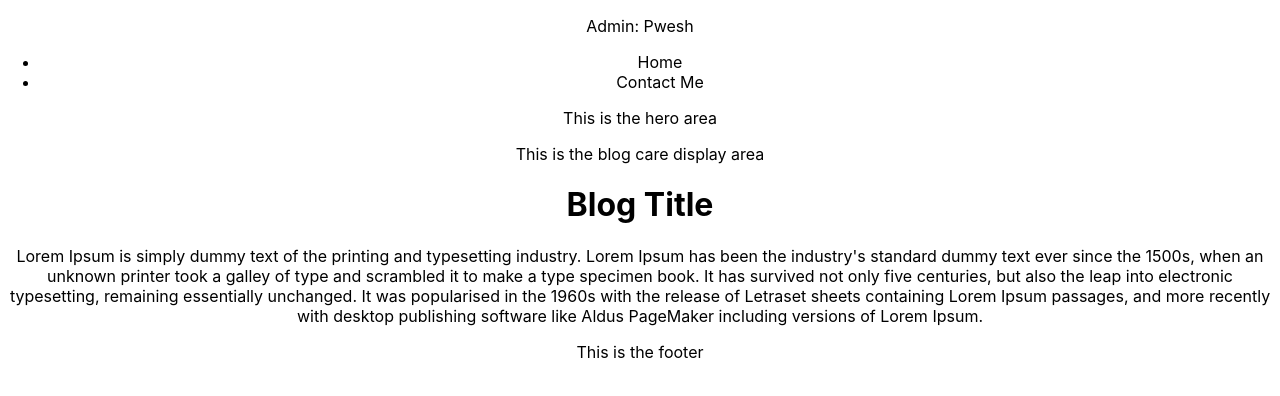
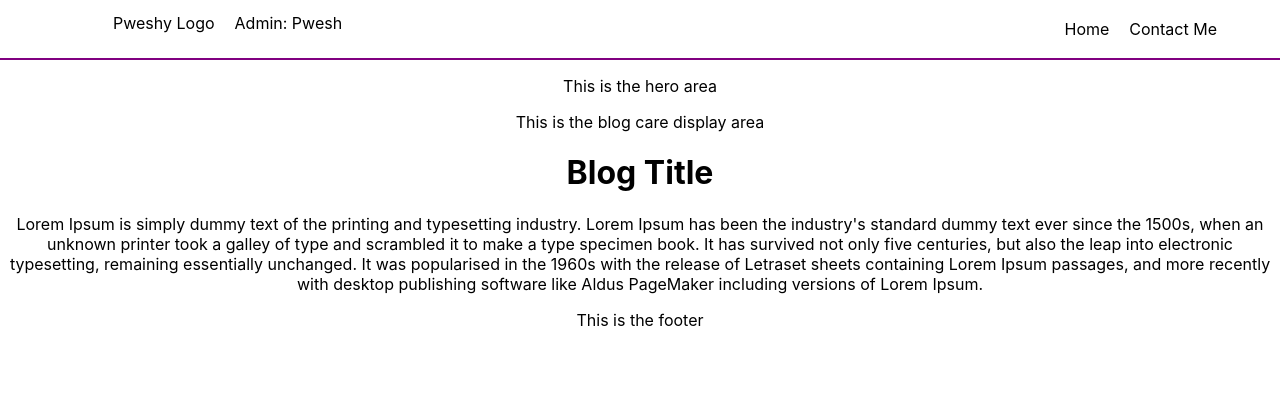
Before and after one commit to TheAstutian/pblog-fe, a React (Create React App) app: page / in a window 1280 px wide. Shown: the top 396 px of the page. Built offline with nearby package versions, Linux system fonts and the light colour scheme.

Commit message:
light styling Nav.js

```diff
--- a/src/components/Navigation/Navigation.css
+++ b/src/components/Navigation/Navigation.css
@@ -0,0 +1,27 @@
+.navigation-container{
+    padding: 3px;
+    display: flex;
+    justify-content: space-between;
+    border-bottom: 2px solid purple;
+}
+
+.admin{
+    padding-left: 100px;
+    padding-top: 10px;
+}
+
+.admin p{
+    display: inline;
+    padding-left: 10px;
+    padding-right: 10px;
+}
+
+.navigation{
+padding-right: 50px;
+}
+
+.navigation li{
+display: inline;
+padding-left: 10px;
+padding-right: 10px;
+}
--- a/src/components/Navigation/Navigation.js
+++ b/src/components/Navigation/Navigation.js
@@ -4,10 +4,11 @@ import './Navigation.css';
 const Navigation =()=>{
     return(
         <div className='navigation-container'>
-        <div className=''>
+        <div className='admin'>
+            <p>Pweshy Logo</p>
             <p>Admin: Pwesh</p>
         </div>
-        <div>
+        <div className='navigation'>
             <ul>
                 <li>Home</li>
                 <li>Contact Me</li>
```
